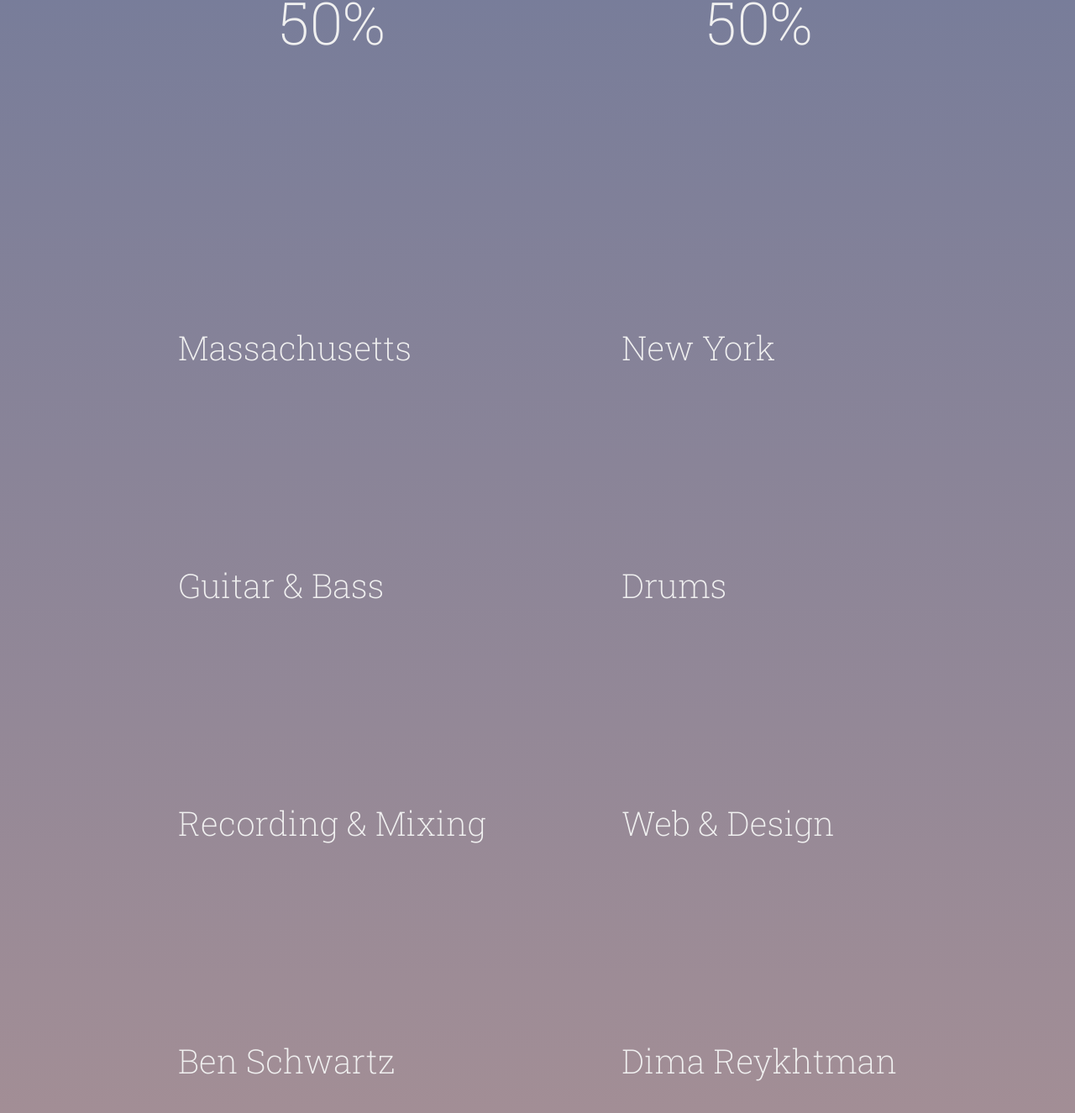
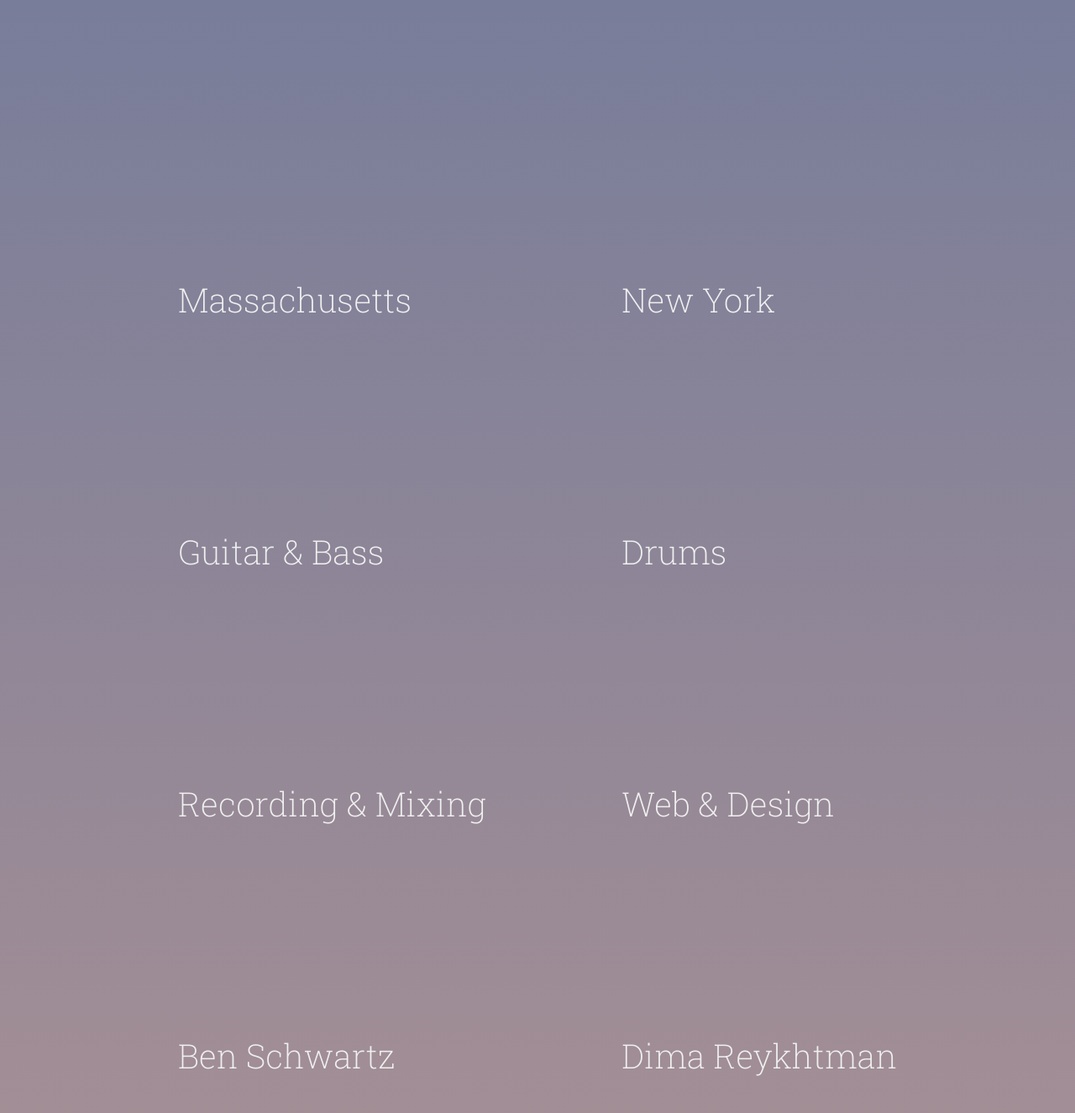
Before and after one commit to dreykhtman/cotillion, a website: page index.html in a window 1280 px wide. Shown: the part 1325-2650 px from the top of the page at 84% size. Drawn offline with Linux system fonts and the light colour scheme.

Commit message:
Fix position sticky in the description list

```diff
--- a/index.html
+++ b/index.html
@@ -20,13 +20,12 @@
       <main class="main">
         <div class="description">
           <div id="is" class="heading-2">is</div>
-
           <ul class="description__list description__list--ben">
-            <li class="heading-2">50%</li>
-            <li>Massachusetts</li>
-            <li>Guitar & Bass</li>
-            <li>Recording & Mixing</li>
-            <li>Ben Schwartz</li>
+            <li id="one" class="heading-2">50%</li>
+            <li id="two">Massachusetts</li>
+            <li id="three">Guitar & Bass</li>
+            <li id="four">Recording & Mixing</li>
+            <li id="five">Ben Schwartz</li>
           </ul>
 
           <ul class="description__list description__list--dima">
@@ -34,8 +33,12 @@
             <li>New York</li>
             <li>Drums</li>
             <li>Web & Design</li>
-            <li>Dima Reykhtman</li>
+            <li id="target">Dima Reykhtman</li>
           </ul>
+          <!-- <div class="description__logo">
+            <p class="100%">100%</p>
+            <h1 class="logo">Cotillion</h1>
+          </div> -->
         </div>
 
         <div class="albums">
--- a/sass/_components.scss
+++ b/sass/_components.scss
@@ -10,17 +10,19 @@
 .heading-2 {
   color: $color-text;
   font-size: $font-size-large;
-  justify-self: center;
+  text-align: center;
 }
 
 .description {
   display: grid;
-  grid-template-rows: 80vh max-content;
+  grid-template-rows: 50vh 180vh 150vh;
   grid-template-columns: repeat(3, minmax(max-content, 1fr));
 
   #is {
+    display: inline-block;
     position: sticky;
     top: 8vh;
+    margin-bottom: -100rem;
   }
 
   .heading-2 {
@@ -33,30 +35,65 @@
     color: $color-text;
     font-size: $font-size-medium;
 
-    @for $i from 1 through 4 {
+    @for $i from 1 through 5 {
       & > :nth-child(#{$i + 1}) {
         top: $i * 10vh + 35vh;
-        // bottom: $i * 10vh;
+        margin-top: $i * 10vh;
+        margin-bottom: $i * (-10vh) - 10vh;
       }
     }
+
+    // #one {
+    // }
+
+    // #two {
+    //   margin-bottom: -10rem;
+    // }
+
+    // #three {
+    //   margin-top: 10rem;
+    //   margin-bottom: -20rem;
+    // }
+
+    // #four {
+    //   margin-top: 20rem;
+    //   margin-bottom: -30rem;
+    // }
+
+    // #five {
+    //   margin-top: 30rem;
+    //   margin-bottom: -40rem;
+    // }
 
     & > li {
       padding: 1.5rem 2rem;
       position: sticky;
-      margin-bottom: 20rem;
-      margin-top: 1rem;
+      overflow: hidden;
+      margin-bottom: 10rem;
+      height: 30rem;
     }
 
     & > :first-child {
-      text-align: center;
-      padding-bottom: 3rem;
+      // text-align: center;
+      // padding-bottom: 3rem;
       position: sticky;
       top: 27vh;
-      padding-bottom: 10rem;
+      // padding-bottom: 10rem;
+      margin-bottom: 30rem;
+    }
+
+    & > :last-child {
+      // margin-bottom: 30rem;
     }
 
     &--dima {
       grid-column: -2 /-1;
     }
   }
+
+  &__logo {
+    grid-row: -2 / -1;
+    grid-column: 1 / -1;
+    justify-self: center;
+  }
 }
```
Also changed, not shown: script.js (+16 -40 lines), css/style.css.
